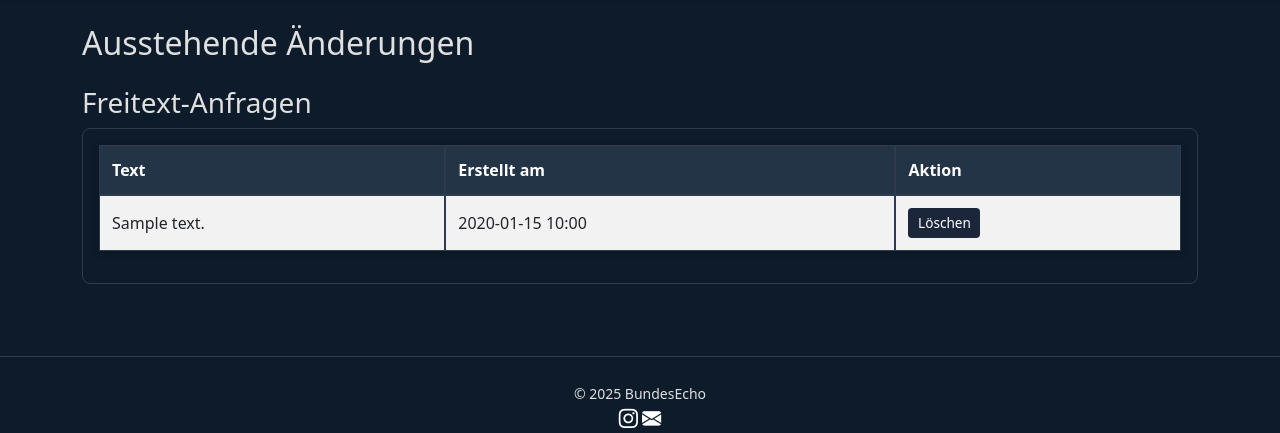
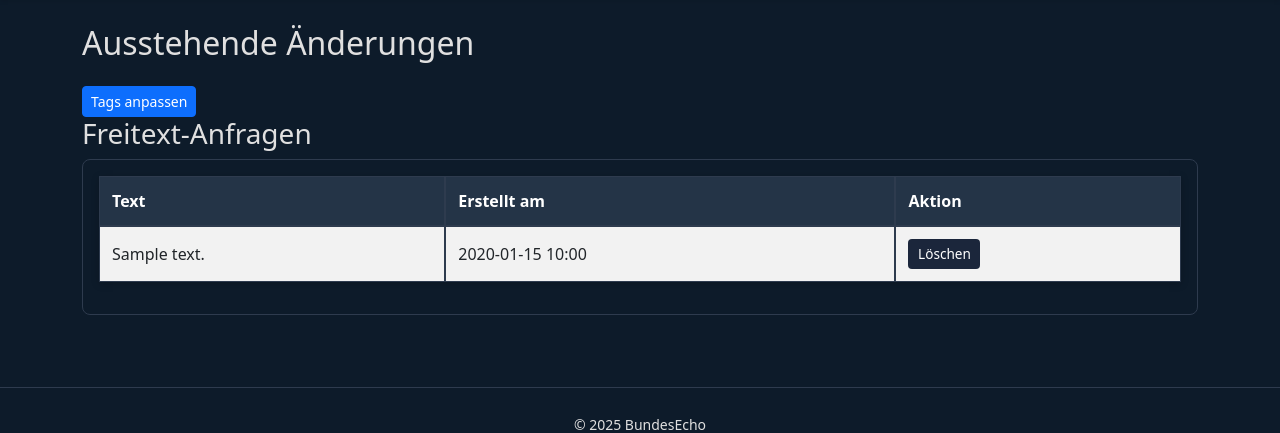
Before and after one commit to ItsJamin/bundesecho, a Flask app: page /review/ in a window 1280 px wide. Shown: the part 72-505 px from the top of the page. Run offline with Flask 3, Linux system fonts and the light colour scheme; a user stored in the database is signed in; tables that the repository leaves empty hold one stand-in row (values such as "Sample post"); some libraries are stand-ins or nearby versions.

Commit message:
tag edit button in review

```diff
--- a/app/blueprints/review/templates/review/index.html
+++ b/app/blueprints/review/templates/review/index.html
@@ -2,6 +2,9 @@
 {% block title %}Review Panel{% endblock %}
 {% block content %}
 <h2 class="mb-4">Ausstehende Änderungen</h2>
+
+<a href="{{ url_for('review.review_tags') }}" class="btn btn-sm btn-primary">Tags anpassen</a>
+
 
 {% if persons %}
 <h3>Personen</h3>
```
